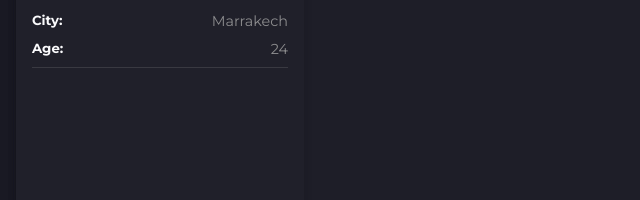
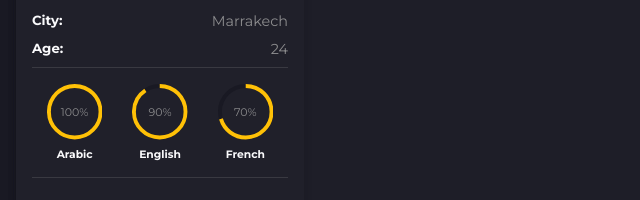
Before and after one commit to rachidelaid/nextjs-portfolio, a Next.js app: page / in a window 1280 px wide. Shown: the part 244-444 px from the top of the page, without its empty margins (0-640 px from the left). Built offline with nearby package versions, Linux system fonts and the light colour scheme.

Commit message:
adding languages

```diff
--- a/components/SideDetails.jsx
+++ b/components/SideDetails.jsx
@@ -26,6 +26,74 @@ const SideDetails = () => {
           <span>{age()}</span>
         </li>
       </ul>
+
+      <div className={styles.languages}>
+        <div>
+          <div className={styles.graph}>
+            <svg viewBox="0 0 100 100">
+              <path
+                d="M 50,50 m 0,-46.5 a 46.5,46.5 0 1 1 0,93 a 46.5,46.5 0 1 1 0,-93"
+                stroke="#eee"
+              ></path>
+              <path
+                d="M 50,50 m 0,-46.5 a 46.5,46.5 0 1 1 0,93 a 46.5,46.5 0 1 1 0,-93"
+                stroke="#555"
+                style={{
+                  'stroke-dasharray': '292.209px, 292.209px',
+                  'stroke-dashoffset': 0,
+                }}
+              ></path>
+            </svg>
+            <div className={styles.progress}>100%</div>
+          </div>
+
+          <h6>Arabic</h6>
+        </div>
+
+        <div>
+          <div className={styles.graph}>
+            <svg viewBox="0 0 100 100">
+              <path
+                d="M 50,50 m 0,-46.5 a 46.5,46.5 0 1 1 0,93 a 46.5,46.5 0 1 1 0,-93"
+                stroke="#eee"
+              ></path>
+              <path
+                d="M 50,50 m 0,-46.5 a 46.5,46.5 0 1 1 0,93 a 46.5,46.5 0 1 1 0,-93"
+                stroke="#555"
+                style={{
+                  'stroke-dasharray': '292.209px, 292.209px',
+                  'stroke-dashoffset': '29.2209px',
+                }}
+              ></path>
+            </svg>
+            <div className={styles.progress}>90%</div>
+          </div>
+
+          <h6>English</h6>
+        </div>
+
+        <div>
+          <div className={styles.graph}>
+            <svg viewBox="0 0 100 100">
+              <path
+                d="M 50,50 m 0,-46.5 a 46.5,46.5 0 1 1 0,93 a 46.5,46.5 0 1 1 0,-93"
+                stroke="#eee"
+              ></path>
+              <path
+                d="M 50,50 m 0,-46.5 a 46.5,46.5 0 1 1 0,93 a 46.5,46.5 0 1 1 0,-93"
+                stroke="#555"
+                style={{
+                  'stroke-dasharray': '292.209px, 292.209px',
+                  'stroke-dashoffset': '87.6626px',
+                }}
+              ></path>
+            </svg>
+            <div className={styles.progress}>70%</div>
+          </div>
+
+          <h6>French</h6>
+        </div>
+      </div>
     </div>
   );
 };
--- a/styles/SideDetails.module.css
+++ b/styles/SideDetails.module.css
@@ -16,3 +16,47 @@
   color: var(--gray-color);
   font-size: 0.9rem;
 }
+
+.languages {
+  padding: 1rem 0;
+  display: flex;
+  justify-content: space-between;
+  border-bottom: 1px solid var(--lightgray-color);
+}
+
+.languages > div {
+  width: 33.33%;
+  text-align: center;
+}
+
+.details svg {
+  display: block;
+  width: 100%;
+}
+
+.languages path {
+  stroke-width: 7px;
+  fill-opacity: 0;
+  stroke: var(--dark1);
+}
+
+.languages path:last-child {
+  stroke: var(--accent-color);
+}
+
+.graph {
+  width: 65%;
+  position: relative;
+  margin: 0 auto 0.5rem;
+}
+
+.progress {
+  position: absolute;
+  left: 50%;
+  top: 50%;
+  padding: 0px;
+  margin: 0px;
+  transform: translate(-50%, -50%);
+  font-size: 11px;
+  color: var(--gray-color);
+}
```
